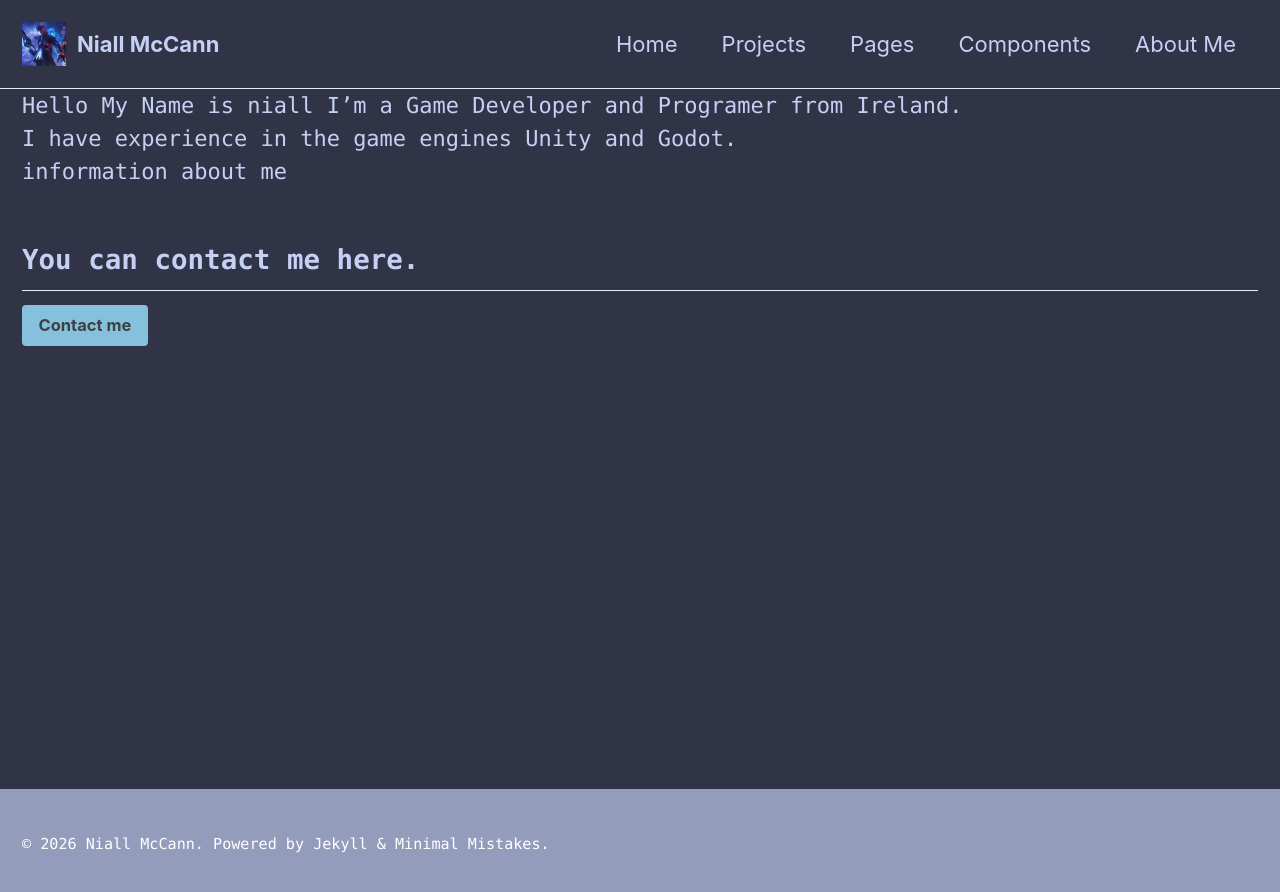
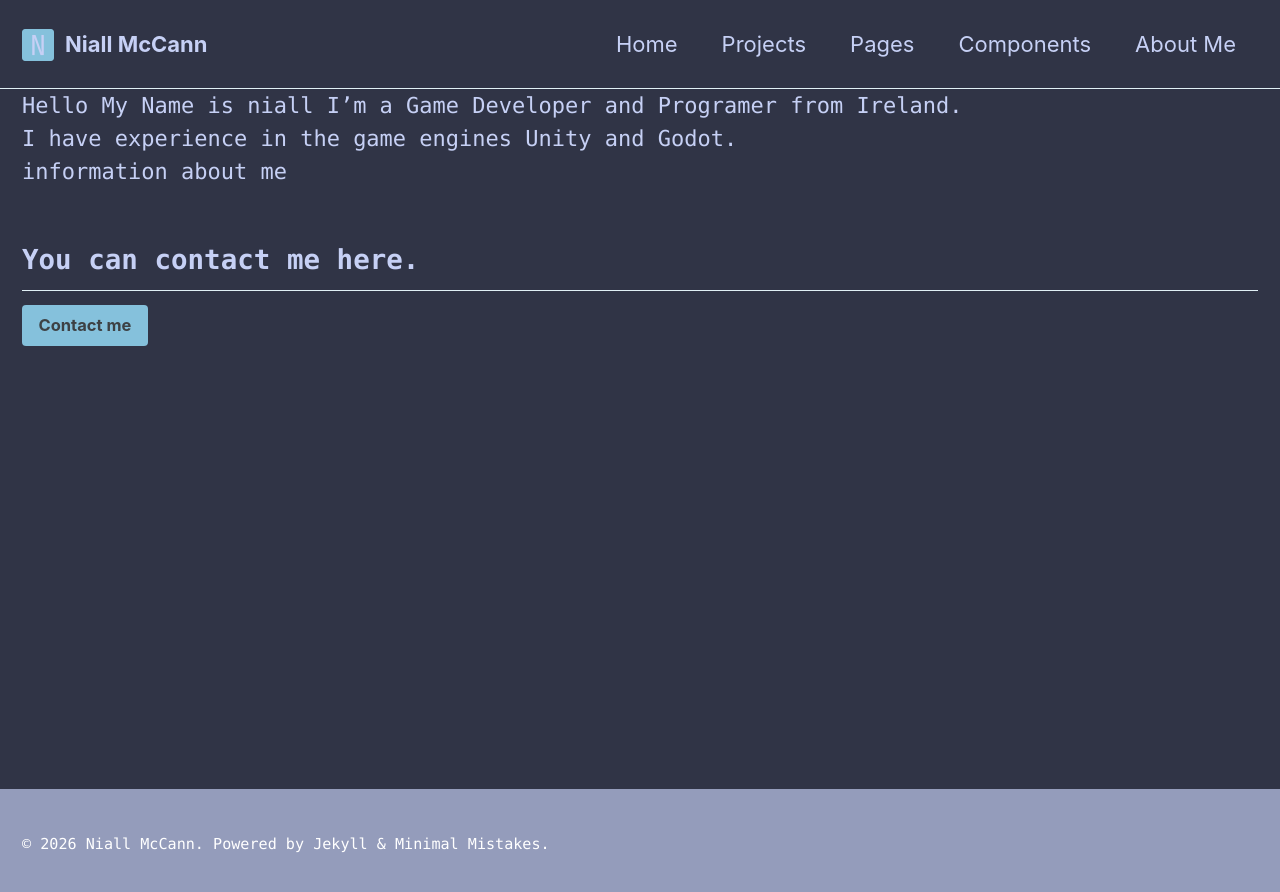
Before and after one commit to AcedAspect/AcedAspect.github.io, a Jekyll site: the page built from _pages/about-me.md, in a window 1280 px wide. Shown: the top 892 px of the page. Built offline with Jekyll 4.4.1, drawn with Linux system fonts in a browser that asks for light colours.

Commit message:
Update _config.yml

```diff
--- a/_config.yml
+++ b/_config.yml
@@ -7,13 +7,13 @@ name: "Niall McCann"
 url: "https://AcedAspect.github.io" # Your GitHub Pages domain
 baseurl: "" # Repo name if site is in a project repo, blank for user/org site
 locale: "en-GB" # Language/region
-logo: "/assets/images/logo-placeholder.png" # path of logo image to display in the masthead
+logo: "/assets/images/favicon_io/favicon.png" # path of logo image to display in the masthead
 masthead_title: # overrides the website title displayed in the masthead, use " " for no title
 copyright: # "copyright" name, defaults to site.title
 copyright_url: # "copyright" URL, defaults to site.url
 # Theme settings (used by the existing CSS)
 minimal_mistakes_skin    : "test" # "default", "aqua", "contrast", "dark", "dirt", "neon", "mint", "plum", "sunrise"
-favicon: "assets/images/favicon_io/favicon.png" # Favicon path (update this file)
+favicon: "/assets/images/favicon_io/favicon.png" # Favicon path (update this file)
 favicon_version: 3 # Increment to force browsers to refresh the favicon
 
 
```
